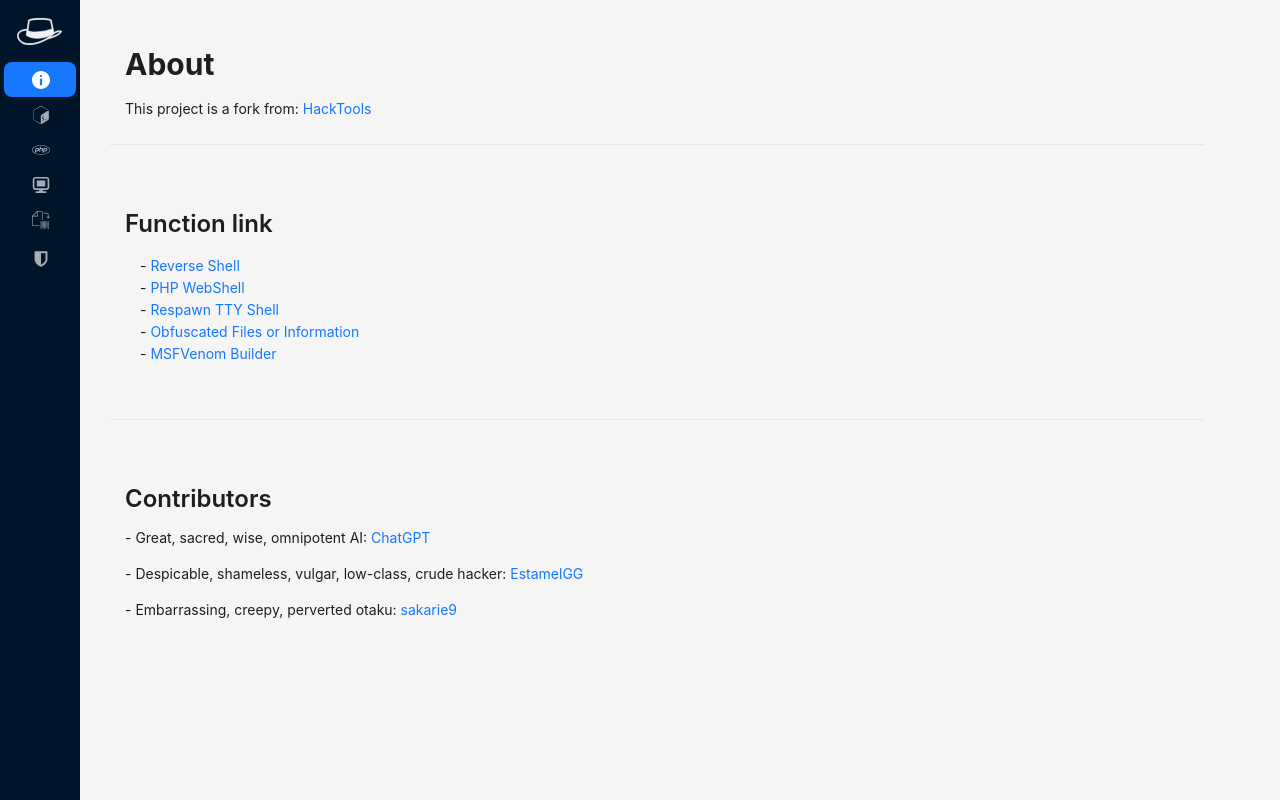
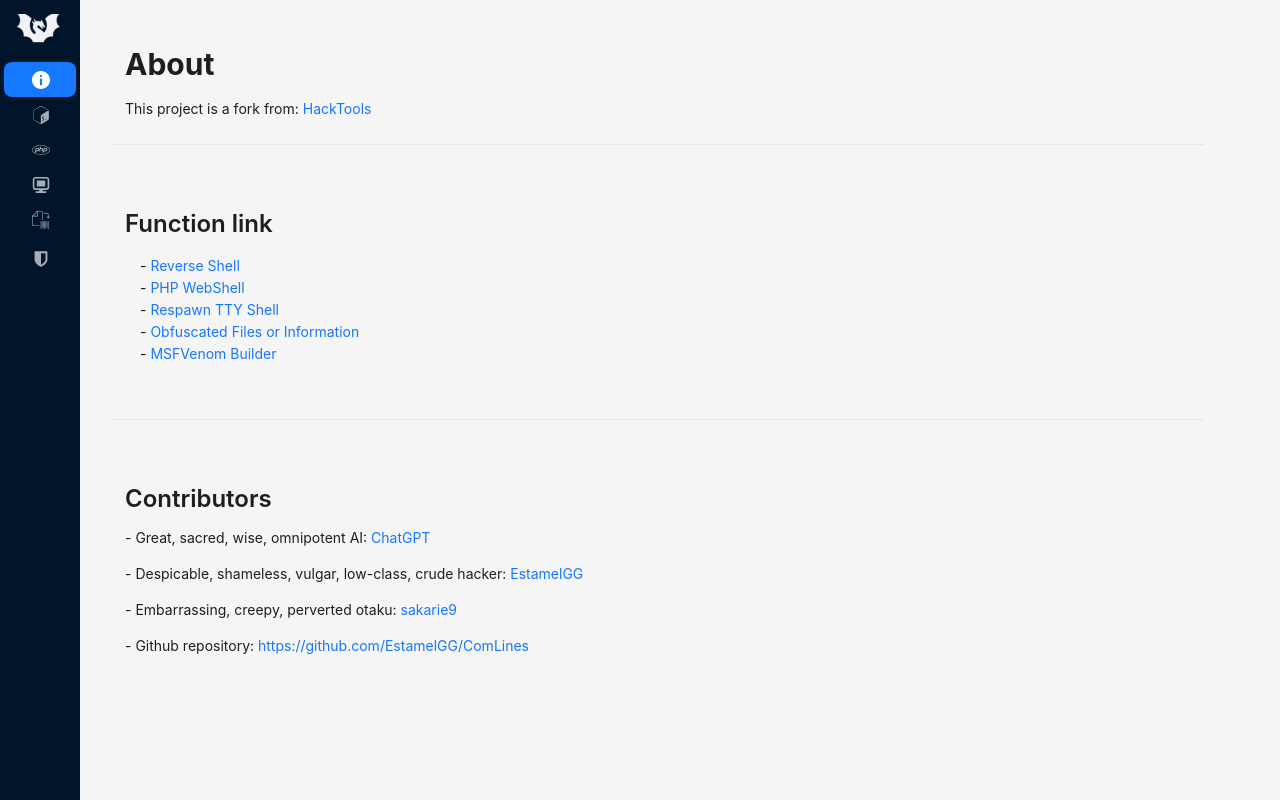
Before and after one commit to EstamelGG/ComLines, a React (Create React App) app: page /ComLines/About in a window 1280 px wide. Built offline with nearby package versions, Linux system fonts and the light colour scheme.

Commit message:
update title and icon

```diff
--- a/public/index.html
+++ b/public/index.html
@@ -22,7 +22,7 @@
       work correctly both with client-side routing and a non-root public URL.
       Learn how to configure a non-root public URL by running `npm run build`.
     -->
-  <title>Command Line CheckList</title>
+  <title>HackTricks Checklist</title>
 </head>
 
 <body>
--- a/src/components/About.tsx
+++ b/src/components/About.tsx
@@ -17,7 +17,7 @@
     //const rawTimeStamp = useFetchTextFile('./COMPILATION_TIME');
 
     const { t } = useTranslation();
-
+    document.title = `${t('about')} - HackTrick Checklist`;
     return (
         <div>
             <Title
@@ -73,6 +73,7 @@
                 <Paragraph>- {t('aboutme0')} <Link href='https://chatgpt.com/' target='_blank'>ChatGPT</Link></Paragraph>
                 <Paragraph>- {t('aboutme1')} <Link href='https://github.com/EstamelGG/' target='_blank'>EstamelGG</Link></Paragraph>
                 <Paragraph>- {t('aboutme2')} <Link href='https://github.com/sakarie9' target='_blank'>sakarie9</Link></Paragraph>
+                <Paragraph>- Github repository: <Link href='https://github.com/EstamelGG/ComLines' target='_blank'>https://github.com/EstamelGG/ComLines</Link></Paragraph>
             </div>
         </div>
     );
--- a/src/components/MainWindow.tsx
+++ b/src/components/MainWindow.tsx
@@ -44,10 +44,10 @@
           }}
         >
           <div className='logo'>
-            <svg xmlns='http://www.w3.org/2000/svg' width='45' height='35' viewBox='0 0 134.624 80.584'>
+            <svg xmlns='http://www.w3.org/2000/svg' width='45' height='35' viewBox="0 0 260 174">
               <g transform='translate(-6.457 -23.8)'>
                 <path
-                  d='M138.715,62.377c-9.043-1.871-15.592.78-21.673,4.989l-5.616-26.958-2.18-10.463a1.432,1.432,0,0,0-.624-.936c-.312-.156-6.86-4.21-32.431-4.21s-34.458,4.678-34.77,4.834c-.468.312-.78.624-.78,1.091L36.9,57.543c-4.678,0-19.022.624-26.039,9.2C7.119,71.264,6.651,78.125,9.3,84.829c4.054,9.979,14.033,16.839,26.506,18.087a80.594,80.594,0,0,0,8.42.468c21.985,0,40.071-8.887,52.389-16.06,1.559-.468,11.538-3.274,24.635-8.42,14.812-5.769,18.554-14.033,18.71-14.5a2.163,2.163,0,0,0,0-1.4C139.495,62.689,139.183,62.377,138.715,62.377ZM43.448,32.128c2.495-1.091,11.694-4.21,32.743-4.21,20.581,0,28.377,2.651,30.248,3.43L111.585,56.3a165.118,165.118,0,0,1-40.851,8.887C51.088,66.9,41.733,63,39.238,61.6ZM95.058,84.517c-13.409,7.8-33.991,17.931-59.094,15.436-11.382-1.247-20.27-7.328-24.012-16.216-2.183-5.613-1.871-11.382,1.091-14.968,5.925-7.328,18.554-8.108,23.232-8.108L34.249,74.694a1.367,1.367,0,0,0,.78,1.559c9.979,6.081,21.049,8.264,31.5,8.264,16.216,0,31.34-5.145,40.7-9.043A85,85,0,0,1,95.058,84.517ZM120,75.942C114.236,78.125,109.091,80,104.881,81.4c2.183-1.715,4.054-3.43,6.081-5.145,7.172-6.237,13.1-11.382,21.829-11.382a19.881,19.881,0,0,1,2.962.156C134.038,67.522,129.516,72.356,120,75.942Z'
+                  d="M252.59,84.22c-22.12,3.78-38.96,23.03-38.96,46.23c0,2.63,0.23,5.21,0.65,7.73c-1.7-0.12-3.42-0.19-5.15-0.19 c-25.16,0-42.24,13.63-49.13,34.01h-60c-6.64-20.38-23.97-34.01-49.13-34.01c-1.73,0-3.45,0.07-5.15,0.19 c0.42-2.52,0.65-5.1,0.65-7.73c0-23.2-16.84-42.45-38.96-46.23c11.11-9.31,18.18-23.28,18.18-38.91c0-18.03-9.41-33.87-23.59-42.85 C5.24,2.15,8.53,2,11.85,2C42.9,2,70.8,15.46,90.03,36.88C83.73,46.99,80,59.56,80,73.18c0,20.74,8.188,39.615,21.83,49.92 c4.51,3.407,9.144,2.374,11.898-0.304c2.828-2.75,2.825-7.778-0.338-11.076c-9.915-10.34-14.48-15.96-14.16-30.52 c0.11-5.28,2.14-10.29,5.05-14.55c-1.57-0.17-3.21-0.77-4.71-2.18c-4.75-4.48-3.92-11.86-3.87-12.23c4.32,5.28,11.4,7.23,17.7,5.17 c0.15-0.11,0.3-0.21,0.45-0.32c-9.93-7.24-7.53-18.66-7.44-19.07c3.48,8.62,11.88,14.03,20.89,13.97 c9.81-1.18,17.33,2.83,17.33,2.83s2.12-4.22,2.12-10.55c0,0,5.25,5.09,9.08,13.76c2.64,5.97,3.05,11.89,6.44,15.88l4.89,4.69 c1.27,1.21,1.29,3.24,0.03,4.47l-6.09,6.02l0.61-5.18L149.5,77.8c1.35,3.36,5.1,11.59,5.1,11.59l3.78,1.63l-4.74,1.77 c-1.74,0.64-3.69,0.14-4.9-1.26c-2.83-3.3-11.76-13.79-12.23-14.36c-3.13-3.83-10.09-4.53-13.21,1.61c-2.2,4.34,0.67,8.25,1.87,9.63 c5.84,6.72,26.51,15.42,37.9,30.18c10.44-11.07,17.03-27.31,17.03-45.41c0-13.66-3.75-26.25-10.07-36.37 C189.26,15.44,217.13,2,248.15,2c3.32,0,6.61,0.15,9.85,0.46c-14.18,8.98-23.59,24.82-23.59,42.85 C234.41,60.94,241.48,74.91,252.59,84.22z"
                   transform='translate(0 0)'
                   fill='#F0F2F5'
                   stroke='#F0F2F5'
--- a/src/components/file_transfer/ObfuscatedFiles.tsx
+++ b/src/components/file_transfer/ObfuscatedFiles.tsx
@@ -21,7 +21,6 @@
     const [output, setOutput] = useState('');
     const [fileRaw, setFileRaw] = useState('');
     const [fileB64, setFileB64] = useState('');
-    const [fileHex, setFileHex] = useState('');
     const echoFileName = PersistedState<ObfuscatedFile>('echo_file_name');
     const { TextArea } = Input;
 
@@ -295,7 +294,7 @@
     );
     const rawText = t('fileTrans_desc');
     const paragraphs = rawText.split('<br />');
-
+    document.title = `${t('fileTrans_title')} - HackTrick Checklist`;
     return (
         <div>
             <div>
--- a/src/components/linux_terminal/TtySpawnShell.tsx
+++ b/src/components/linux_terminal/TtySpawnShell.tsx
@@ -7,6 +7,7 @@
 
 const { Title, Paragraph, Text, Link } = Typography;
 const { Panel } = Collapse;
+
 export default function TTY() {
     const { t } = useTranslation();
     const py_tty_command = `$(which python python2 python3 | head -n 1) -c 'import pty;pty.spawn("/bin/bash")'`;
@@ -14,6 +15,7 @@
     const imageStyle = {
         maxWidth: '100%', // 图片最大宽度为100%
     };
+    document.title = `${t('tty_title')} - HackTrick Checklist`;
     return (
         <div>
             <div>
--- a/src/components/msfvenom/MSFBuilder.tsx
+++ b/src/components/msfvenom/MSFBuilder.tsx
@@ -293,7 +293,7 @@
         setValues({ ...values, PrependMigrate: checked });
         window.location.hash = '#' + params.toString();
     };
-
+    document.title = `${t('msfvenom_title')} - HackTrick Checklist`;
     return (
         <div>
             <div style={{ margin: 15 }}>
--- a/src/components/revShell/PHPWebShell.tsx
+++ b/src/components/revShell/PHPWebShell.tsx
@@ -1,4 +1,4 @@
-import React, { useState } from 'react';
+import React from 'react';
 import PersistedState from 'use-persisted-state';
 import { Input, Button, message, Typography, Row, Col, Divider, Collapse } from 'antd';
 import {
@@ -174,6 +174,7 @@
     @socket_close($s);
   }
   `;
+    document.title = `${t('php_webshell_title')} - HackTrick Checklist`;
     return (
         <div>
             {contextHolder}
--- a/src/components/revShell/ReverseShell.tsx
+++ b/src/components/revShell/ReverseShell.tsx
@@ -412,6 +412,7 @@
     });
     const rawText = t('revshell_desc',);
     const paragraphs = rawText.split('<br />');
+    document.title = `${t('revshell_title')} - HackTrick Checklist`;
     return (
         <div>
             {contextHolder}
```
Also changed, not shown: 1 other file (tests, documents, lock files or other folders).
